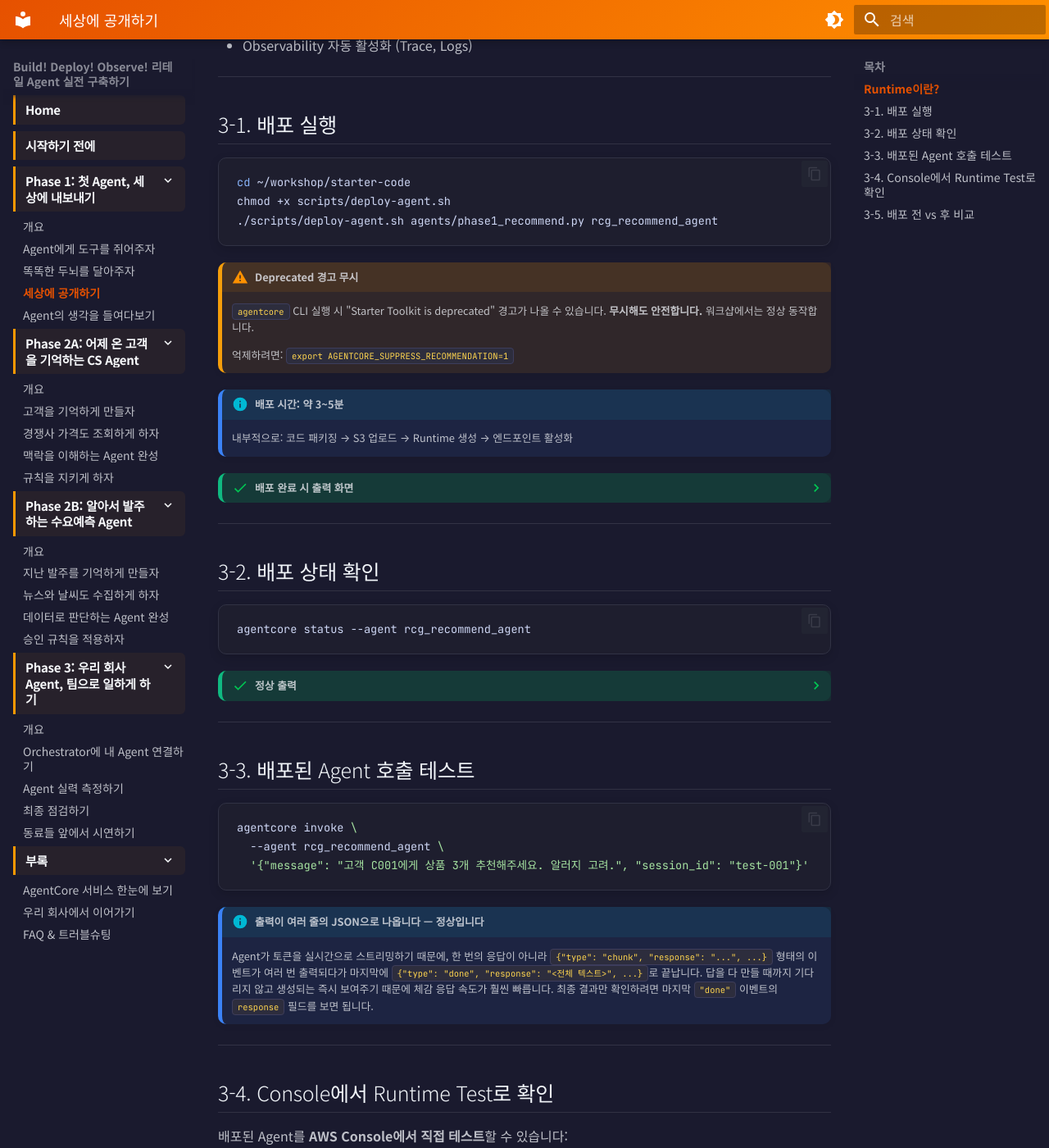
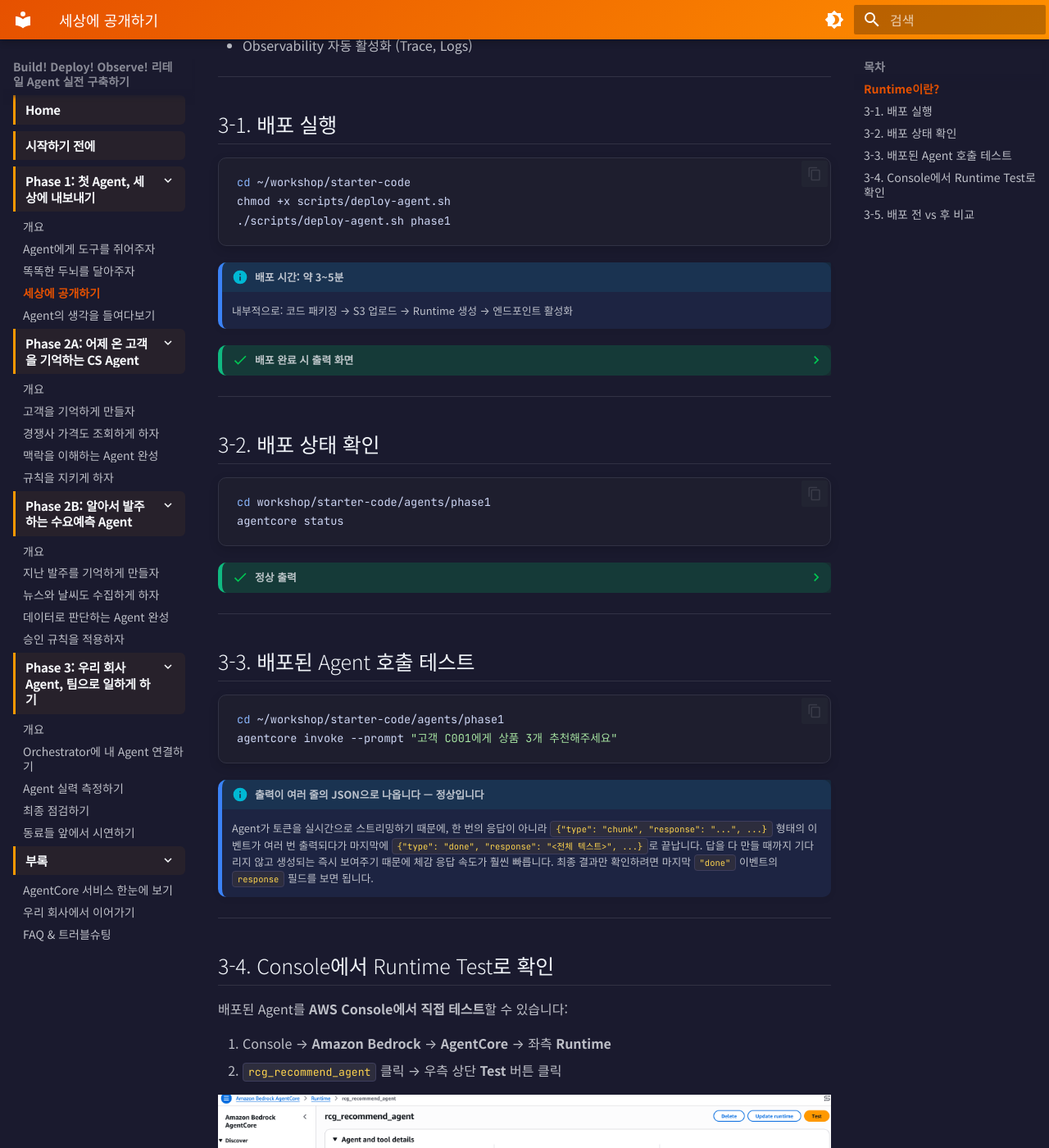
Before and after one commit to kjhyuok/rcg-agentcore-workshop-guide, an MkDocs documentation site: the page built from docs/phase1/step3-runtime.md, in a window 1280 px wide and 1400 px high, scrolled down 827 px. Shown: the whole window at 82% size. Built offline with MkDocs 1.6.1 and Material for MkDocs 9.7.7, drawn with Linux system fonts in a browser that asks for light colours.

Commit message:
feat: agentcore cli npm version for pahse 1

````diff
--- a/docs/phase1/step3-runtime.md
+++ b/docs/phase1/step3-runtime.md
@@ -40,14 +40,8 @@ Runtime 배포: agentcore deploy                    → HTTPS 엔드포인트 (
 ```bash
 cd ~/workshop/starter-code
 chmod +x scripts/deploy-agent.sh
-./scripts/deploy-agent.sh agents/phase1_recommend.py rcg_recommend_agent
+./scripts/deploy-agent.sh phase1
 ```
-
-!!! warning "Deprecated 경고 무시"
-    `agentcore` CLI 실행 시 "Starter Toolkit is deprecated" 경고가 나올 수 있습니다.
-    **무시해도 안전합니다.** 워크샵에서는 정상 동작합니다.
-
-    억제하려면: `export AGENTCORE_SUPPRESS_RECOMMENDATION=1`
 
 !!! info "배포 시간: 약 3~5분"
     내부적으로: 코드 패키징 → S3 업로드 → Runtime 생성 → 엔드포인트 활성화
@@ -66,16 +60,17 @@ chmod +x scripts/deploy-agent.sh
 ## 3-2. 배포 상태 확인
 
 ```bash
-agentcore status --agent rcg_recommend_agent
+cd workshop/starter-code/agents/phase1
+agentcore status
 ```
 
 ??? success "정상 출력"
     ```
-    Name:     rcg_recommend_agent
-    Status:   ACTIVE
-    Endpoint: https://runtime.agentcore.us-east-1.amazonaws.com/invoke/rcg_recommend_agent
-    Region:   us-east-1
-    Runtime:  PYTHON_3_12
+    AgentCore Status (target: default, us-west-2)
+
+    Agents
+    phase1: Deployed - Runtime: READY (arn:aws:bedrock-agentcore:us-west-2:485513086736:runtime/phase1_phase1-ybgIKZDPO5)
+    URL: https://bedrock-agentcore.us-west-2.amazonaws.com/runtimes/arn%3Aaws%3Abedrock-agentcore%3Aus-west-2%3A485513086736%3Aruntime%2Fphase1_phase1-ybgIKZDPO5/invocations
     ```
 
 ---
@@ -83,9 +78,8 @@ agentcore status --agent rcg_recommend_agent
 ## 3-3. 배포된 Agent 호출 테스트
 
 ```bash
-agentcore invoke \
-  --agent rcg_recommend_agent \
-  '{"message": "고객 C001에게 상품 3개 추천해주세요. 알러지 고려.", "session_id": "test-001"}'
+cd ~/workshop/starter-code/agents/phase1
+agentcore invoke --prompt "고객 C001에게 상품 3개 추천해주세요"
 ```
 
 !!! info "출력이 여러 줄의 JSON으로 나옵니다 — 정상입니다"
````
Also changed, not shown: docs/phase1/step1-gateway.md (+1 -1 lines), docs/phase1/step2-agent.md (+7 -17 lines), docs/assets/images/phase1/phase1_2-3-result.png (added), docs/assets/images/phase1/phase1_2-3.png (added), docs/assets/images/setup/deploy-success.png, docs/assets/images/setup/deploy-success_.png (added).
